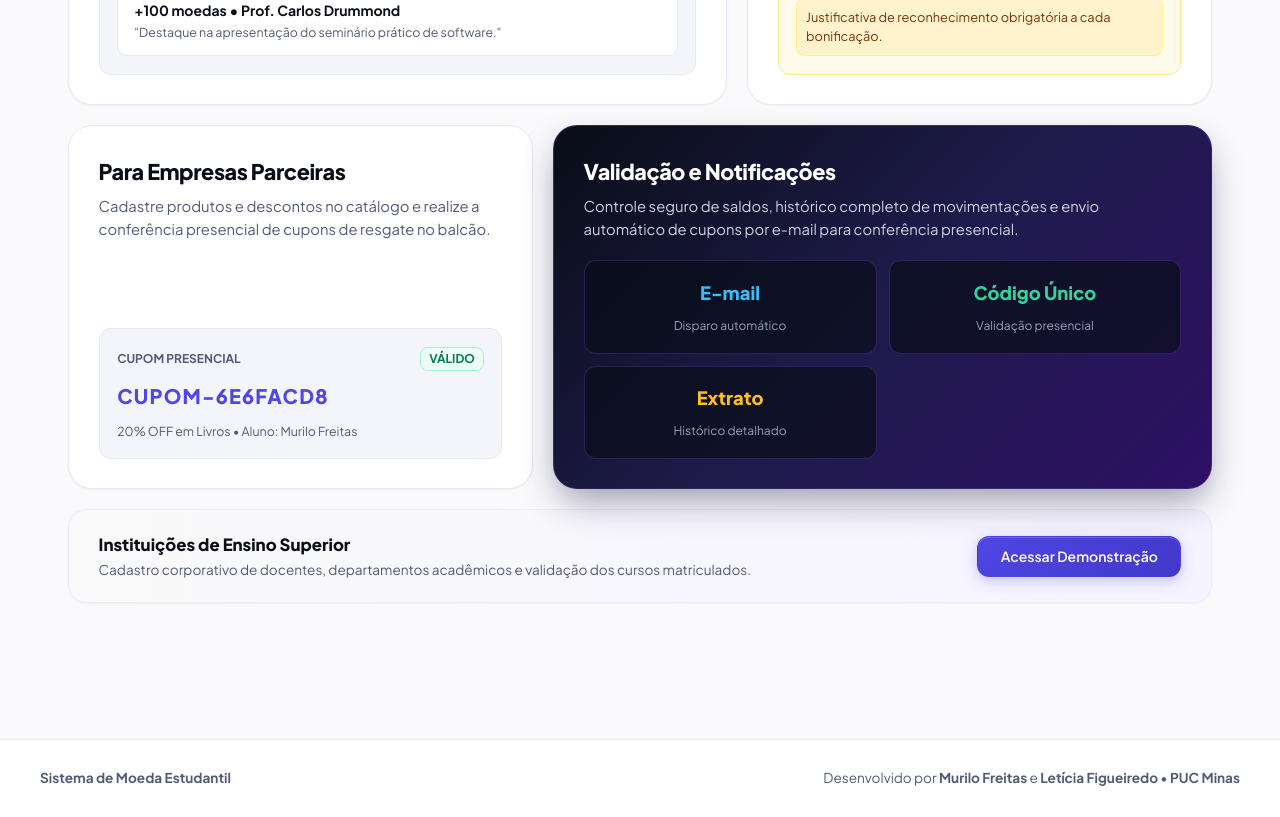
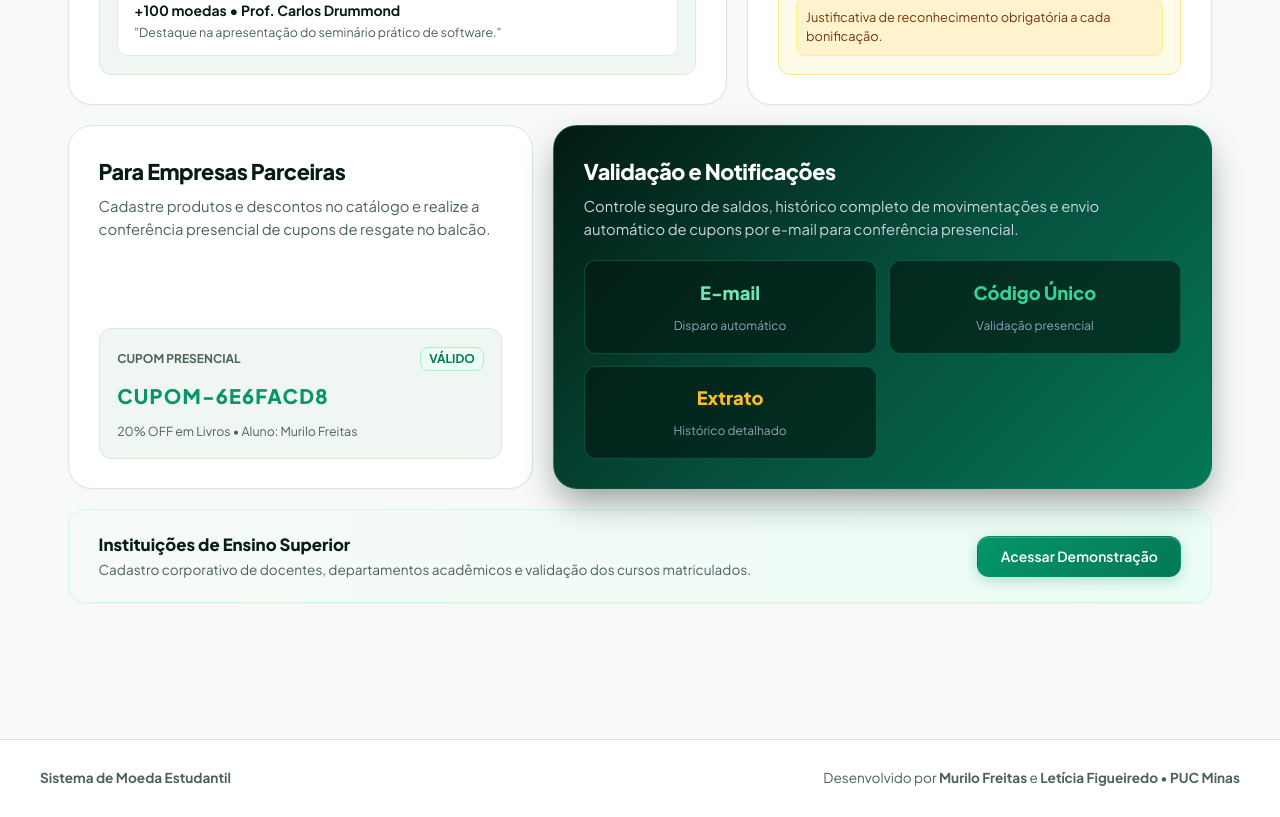
Before and after one commit to murilofsouzaa/LABORATORIO_3, a React (Vite) app in the folder frontend/: page / in a window 1280 px wide. Shown: the part 680-1497 px from the top of the page. Built offline with nearby package versions, Linux system fonts and the light colour scheme.

Commit message:
style(frontend): aplicar paleta de cores verde esmeralda e floresta com acentos menta e ambar

```diff
--- a/frontend/src/App.tsx
+++ b/frontend/src/App.tsx
@@ -287,7 +287,7 @@ function App() {
 
                 <div className="grid grid-cols-3" style={{ gap: '0.75rem' }}>
                   <div className="bento-widget bento-widget-dark" style={{ textAlign: 'center' }}>
-                    <span style={{ fontSize: '1.15rem', fontWeight: 800, color: '#38bdf8' }}>E-mail</span>
+                    <span style={{ fontSize: '1.15rem', fontWeight: 800, color: '#6ee7b7' }}>E-mail</span>
                     <span style={{ fontSize: '0.75rem', color: '#94a3b8' }}>Disparo automático</span>
                   </div>
                   <div className="bento-widget bento-widget-dark" style={{ textAlign: 'center' }}>
--- a/frontend/src/index.css
+++ b/frontend/src/index.css
@@ -1,15 +1,15 @@
 @import url('https://fonts.googleapis.com/css2?family=Plus+Jakarta+Sans:wght@400;500;600;700;800&family=Space+Grotesk:wght@600;700&display=swap');
 
 :root {
-  /* Brand: Royal Indigo & Electric Violet */
-  --primary: #4f46e5;
-  --primary-hover: #4338ca;
-  --primary-light: #6366f1;
-  --primary-dark: #1e1b4b;
-  --primary-gradient: linear-gradient(135deg, #4f46e5 0%, #7c3aed 100%);
-  --primary-glow: rgba(79, 70, 229, 0.25);
+  /* Brand: Emerald, Forest & Mint */
+  --primary: #059669;
+  --primary-hover: #047857;
+  --primary-light: #10b981;
+  --primary-dark: #064e3b;
+  --primary-gradient: linear-gradient(135deg, #059669 0%, #047857 50%, #065f46 100%);
+  --primary-glow: rgba(5, 150, 105, 0.25);
 
-  /* Gold & Coins: Solar Amber */
+  /* Gold & Coins: Warm Sun Amber */
   --coin-gold: #f59e0b;
   --coin-gold-dark: #92400e;
   --coin-bg: #fffbeb;
@@ -20,23 +20,23 @@
   --accent-mint-bg: #ecfdf5;
   --accent-mint-border: #a7f3d0;
   --accent-rose: #f43f5e;
-  --accent-cyan: #06b6d4;
+  --accent-cyan: #0d9488;
 
-  /* Surfaces & Canvas: Warm Pearl / Alabaster */
-  --bg-main: #fafafc;
+  /* Surfaces & Canvas: Soft Mint Pearl */
+  --bg-main: #f8faf9;
   --bg-surface: #ffffff;
-  --bg-surface-alt: #f4f5fa;
-  --bg-surface-hover: #eef0f7;
+  --bg-surface-alt: #f0f7f3;
+  --bg-surface-hover: #e5f0ea;
 
-  /* Typography: Deep Obsidian & Refined Slate */
-  --text-main: #090d16;
-  --text-muted: #525b75;
-  --text-light: #8c95a8;
+  /* Typography: Deep Forest Obsidian & Slate */
+  --text-main: #061c14;
+  --text-muted: #4b6357;
+  --text-light: #7e998d;
 
   /* Borders & Shadows */
-  --border: #e6e8f2;
-  --border-focus: #4f46e5;
-  --border-subtle: #f0f1f7;
+  --border: #dbe8e0;
+  --border-focus: #059669;
+  --border-subtle: #edf4f0;
 
   --radius-sm: 8px;
   --radius-md: 12px;
@@ -44,10 +44,10 @@
   --radius-xl: 24px;
   --radius-full: 9999px;
 
-  --shadow-sm: 0 1px 2px rgba(15, 23, 42, 0.04);
-  --shadow-md: 0 4px 12px -2px rgba(15, 23, 42, 0.06), 0 2px 4px -2px rgba(15, 23, 42, 0.04);
-  --shadow-lg: 0 12px 28px -4px rgba(15, 23, 42, 0.08), 0 4px 8px -3px rgba(15, 23, 42, 0.04);
-  --shadow-xl: 0 20px 35px -5px rgba(15, 23, 42, 0.12), 0 8px 12px -6px rgba(15, 23, 42, 0.05);
+  --shadow-sm: 0 1px 2px rgba(6, 28, 20, 0.04);
+  --shadow-md: 0 4px 12px -2px rgba(6, 28, 20, 0.06), 0 2px 4px -2px rgba(6, 28, 20, 0.04);
+  --shadow-lg: 0 12px 28px -4px rgba(6, 28, 20, 0.08), 0 4px 8px -3px rgba(6, 28, 20, 0.04);
+  --shadow-xl: 0 20px 35px -5px rgba(6, 28, 20, 0.12), 0 8px 12px -6px rgba(6, 28, 20, 0.05);
 }
 
 * {
@@ -73,7 +73,7 @@ body {
 
 /* Gradient Text */
 .text-gradient {
-  background: linear-gradient(135deg, #4f46e5 0%, #7c3aed 50%, #d946ef 100%);
+  background: linear-gradient(135deg, #059669 0%, #10b981 50%, #0d9488 100%);
   -webkit-background-clip: text;
   -webkit-text-fill-color: transparent;
 }
@@ -171,9 +171,9 @@ body {
   letter-spacing: 0.03em;
 }
 
-.tag-aluno { background: #ede9fe; color: #6d28d9; }
-.tag-professor { background: #fef3c7; color: #92400e; }
-.tag-empresa { background: #ecfdf5; color: #047857; }
+.tag-aluno { background: #ecfdf5; color: #047857; }
+.tag-professor { background: #fffbeb; color: #92400e; }
+.tag-empresa { background: #f0fdf4; color: #166534; }
 
 /* Main Content */
 .main-content {
@@ -224,13 +224,13 @@ body {
 }
 
 .btn-primary {
-  background: linear-gradient(135deg, #4f46e5 0%, #4338ca 100%);
+  background: linear-gradient(135deg, #059669 0%, #047857 100%);
   color: white;
-  box-shadow: 0 4px 14px rgba(79, 70, 229, 0.28), inset 0 1px 0 rgba(255, 255, 255, 0.2);
+  box-shadow: 0 4px 14px rgba(5, 150, 105, 0.28), inset 0 1px 0 rgba(255, 255, 255, 0.2);
 }
 .btn-primary:hover {
-  background: linear-gradient(135deg, #4338ca 0%, #3730a3 100%);
-  box-shadow: 0 6px 20px rgba(79, 70, 229, 0.38);
+  background: linear-gradient(135deg, #047857 0%, #064e3b 100%);
+  box-shadow: 0 6px 20px rgba(5, 150, 105, 0.38);
   transform: translateY(-1px);
 }
 
@@ -242,7 +242,7 @@ body {
 }
 .btn-secondary:hover {
   background: var(--bg-surface-alt);
-  border-color: #cbd0e2;
+  border-color: #a7f3d0;
   transform: translateY(-1px);
 }
 
@@ -328,14 +328,14 @@ body {
 
 /* Stat Card (Hero Wallet) */
 .stat-card {
-  background: linear-gradient(135deg, #090d16 0%, #1e1b4b 60%, #312e81 100%);
+  background: linear-gradient(135deg, #021a12 0%, #064e3b 60%, #047857 100%);
   color: white;
   border-radius: var(--radius-xl);
   padding: 2rem;
   position: relative;
   overflow: hidden;
-  box-shadow: 0 16px 36px -6px rgba(30, 27, 75, 0.4);
-  border: 1px solid rgba(139, 92, 246, 0.25);
+  box-shadow: 0 16px 36px -6px rgba(4, 31, 23, 0.4);
+  border: 1px solid rgba(52, 211, 153, 0.25);
 }
 
 .stat-card::after {
@@ -345,7 +345,7 @@ body {
   right: -60px;
   width: 180px;
   height: 180px;
-  background: radial-gradient(circle, rgba(245, 158, 11, 0.25) 0%, transparent 70%);
+  background: radial-gradient(circle, rgba(52, 211, 153, 0.2) 0%, transparent 70%);
   border-radius: 50%;
   pointer-events: none;
 }
@@ -354,7 +354,7 @@ body {
   font-size: 0.8rem;
   text-transform: uppercase;
   letter-spacing: 0.08em;
-  color: #a5b4fc;
+  color: #a7f3d0;
   font-weight: 700;
 }
 
@@ -485,7 +485,7 @@ body {
 .form-textarea:focus {
   outline: none;
   border-color: var(--primary);
-  box-shadow: 0 0 0 3px rgba(79, 70, 229, 0.15);
+  box-shadow: 0 0 0 3px rgba(5, 150, 105, 0.15);
 }
 
 .form-textarea {
@@ -645,8 +645,8 @@ body {
 }
 
 .btn-quick:hover {
-  background: #ede9fe;
-  border-color: #c4b5fd;
+  background: #ecfdf5;
+  border-color: #a7f3d0;
 }
 
 .btn-quick strong {
@@ -675,9 +675,9 @@ body {
   width: 100vw;
   height: 560px;
   background-image:
-    radial-gradient(ellipse 65% 55% at 50% 15%, rgba(79, 70, 229, 0.08) 0%, transparent 70%),
-    linear-gradient(to right, rgba(99, 102, 241, 0.07) 1px, transparent 1px),
-    linear-gradient(to bottom, rgba(99, 102, 241, 0.07) 1px, transparent 1px);
+    radial-gradient(ellipse 65% 55% at 50% 15%, rgba(5, 150, 105, 0.08) 0%, transparent 70%),
+    linear-gradient(to right, rgba(5, 150, 105, 0.06) 1px, transparent 1px),
+    linear-gradient(to bottom, rgba(5, 150, 105, 0.06) 1px, transparent 1px);
   background-size: 100% 100%, 36px 36px, 36px 36px;
   pointer-events: none;
   z-index: 0;
@@ -726,20 +726,20 @@ body {
 
 .bento-card:hover {
   transform: translateY(-3px);
-  border-color: #cbd0e2;
+  border-color: #a7f3d0;
   box-shadow: var(--shadow-lg);
 }
 
 .bento-card-dark {
-  background: linear-gradient(135deg, #090d16 0%, #1e1b4b 50%, #2e1065 100%);
+  background: linear-gradient(135deg, #021a12 0%, #064e3b 50%, #047857 100%);
   color: white;
-  border: 1px solid rgba(139, 92, 246, 0.25);
-  box-shadow: 0 16px 36px -6px rgba(30, 27, 75, 0.45);
+  border: 1px solid rgba(52, 211, 153, 0.25);
+  box-shadow: 0 16px 36px -6px rgba(4, 31, 23, 0.45);
 }
 
 .bento-card-dark:hover {
-  border-color: rgba(167, 139, 250, 0.45);
-  box-shadow: 0 20px 45px -6px rgba(79, 70, 229, 0.35);
+  border-color: rgba(110, 231, 183, 0.45);
+  box-shadow: 0 20px 45px -6px rgba(5, 150, 105, 0.35);
 }
 
 .bento-pill {
@@ -756,10 +756,10 @@ body {
   margin-bottom: 0.85rem;
 }
 
-.pill-aluno { background: #ede9fe; color: #5b21b6; border: 1px solid #ddd6fe; }
+.pill-aluno { background: #ecfdf5; color: #047857; border: 1px solid #a7f3d0; }
 .pill-professor { background: var(--coin-bg); color: var(--coin-gold-dark); border: 1px solid var(--coin-border); }
 .pill-empresa { background: var(--accent-mint-bg); color: #047857; border: 1px solid var(--accent-mint-border); }
-.pill-dark { background: rgba(56, 189, 248, 0.15); color: #38bdf8; border: 1px solid rgba(56, 189, 248, 0.3); }
+.pill-dark { background: rgba(52, 211, 153, 0.15); color: #6ee7b7; border: 1px solid rgba(52, 211, 153, 0.3); }
 
 .bento-title {
   font-size: 1.35rem;
@@ -787,8 +787,8 @@ body {
 }
 
 .bento-widget-dark {
-  background: rgba(9, 13, 22, 0.65);
-  border: 1px solid rgba(139, 92, 246, 0.25);
+  background: rgba(2, 26, 18, 0.65);
+  border: 1px solid rgba(52, 211, 153, 0.25);
 }
 
 .bento-strip {
@@ -797,8 +797,8 @@ body {
   justify-content: space-between;
   gap: 1.5rem;
   flex-wrap: wrap;
-  background: linear-gradient(90deg, #fafafa 0%, #f5f3ff 100%);
-  border: 1px solid #ede9fe;
+  background: linear-gradient(90deg, #f7faf8 0%, #ecfdf5 100%);
+  border: 1px solid #d1fae5;
   border-radius: var(--radius-lg);
   padding: 1.35rem 1.85rem;
   box-shadow: var(--shadow-sm);
```
